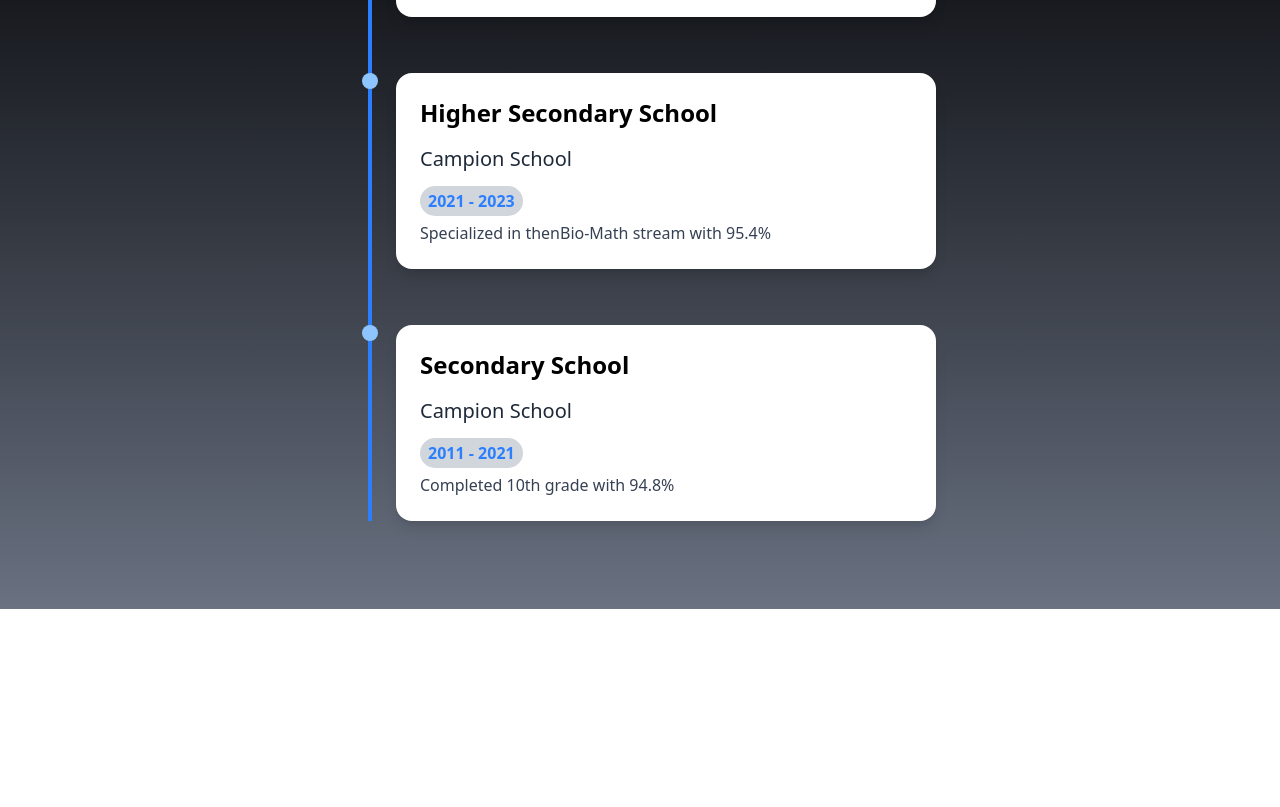
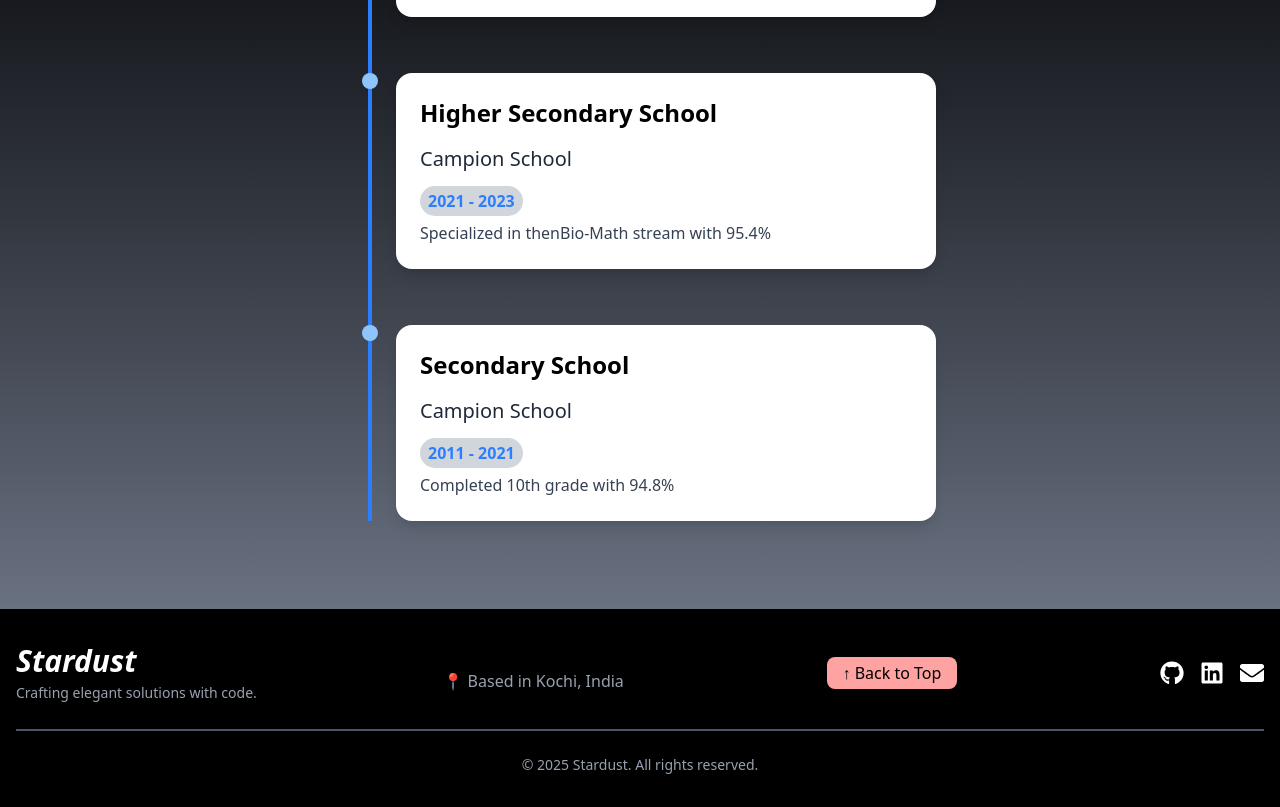
Before and after one commit to 3-stardust-7/Portfolio, a React (Vite) app: page /about in a window 1280 px wide. Shown: the part 1395-2202 px from the top of the page. Before the commit the page ends 2004 px from the top, so only its background shows below. Built offline with nearby package versions, Linux system fonts and the light colour scheme.

Commit message:
footer added

```diff
--- /dev/null
+++ b/src/components/Footer.jsx
@@ -0,0 +1,69 @@
+import React from "react";
+import { FaGithub, FaLinkedin, FaEnvelope } from "react-icons/fa";
+
+const Footer = () => {
+  return (
+    <footer className="bg-black text-white py-8">
+      <div className="container mx-auto px-4">
+        {/* Main Content */}
+        <div className="flex flex-col sm:flex-row justify-between items-center">
+          {/* Logo / Name */}
+          <div className="mb-6 md:mb-0">
+            <h2 className="text-3xl font-bold">
+              <em>Stardust</em>
+            </h2>
+            <p className="text-sm text-gray-400 mt-1">
+              Crafting elegant solutions with code.
+            </p>
+          </div>
+
+          <p className="text-md flex justify-center text-gray-400 mt-4">
+            📍 Based in Kochi, India
+          </p>
+          <button
+            onClick={() => window.scrollTo({ top: 0, behavior: "smooth" })}
+            className="bg-red-300 hover:bg-red-500 text-black px-4 py-1 rounded-lg m-4"
+          >
+            ↑ Back to Top
+          </button>
+
+          {/* Social Icons */}
+          <div className="flex space-x-4 text-2xl">
+            <a
+              href="https://github.com/3-stardust-7"
+              target="_blank"
+              rel="noopener noreferrer"
+              className="hover:text-red-300 transition"
+            >
+              <FaGithub />
+            </a>
+            <a
+              href="https://www.linkedin.com/in/k%C3%ADr%C3%BCbh%C3%A3-v-b5a873292/"
+              target="_blank"
+              rel="noopener noreferrer"
+              className="hover:text-red-300 transition"
+            >
+              <FaLinkedin />
+            </a>
+            <a
+              href="mailto:your-vkirubha7@gmail.com"
+              className="hover:text-red-300 transition"
+            >
+              <FaEnvelope />
+            </a>
+          </div>
+        </div>
+
+        {/* Horizontal Line */}
+        <hr className="border-t-2 border-gray-600 my-6" />
+
+        {/* Copyright */}
+        <div className="text-center text-gray-400 text-sm">
+          &copy; {new Date().getFullYear()} Stardust. All rights reserved.
+        </div>
+      </div>
+    </footer>
+  );
+};
+
+export default Footer;
--- a/src/pages/About.jsx
+++ b/src/pages/About.jsx
@@ -1,6 +1,7 @@
 import React from "react";
 import Navbar from "../components/Navbar";
 import SocialIcons from "../components/Socialicons";
+import Footer from "../components/Footer";
 
 const About = () => {
 
@@ -87,6 +88,9 @@ const About = () => {
           </div>
         </div>
       </div>
+      <div>
+        <Footer />
+      </div>
     </>
   );
 };
--- a/src/pages/Landing.jsx
+++ b/src/pages/Landing.jsx
@@ -2,7 +2,7 @@ import React from "react";
 import Navbar from "../components/Navbar";
 import SocialIcons from "../components/Socialicons";
 import Marquee from "react-fast-marquee";
-
+import Footer from "../components/Footer";
 
 //import { FaGithub, FaLinkedin, FaTwitter } from "react-icons/fa";
 
@@ -61,6 +61,9 @@ const Landing = () => {
       </div>
       <hr className="border-t-2 border-red-300 my-4" />
       <div className="min-h-screen bg-gray-400"></div>
+      <div>
+        <Footer />
+      </div>
     </>
   );
 };
--- a/src/pages/Projects.jsx
+++ b/src/pages/Projects.jsx
@@ -1,5 +1,6 @@
 import React from 'react'
 import Navbar from "../components/Navbar";
+import Footer from "../components/Footer";
 
 const Projects = () => {
 
@@ -139,6 +140,9 @@ const projectsData = [
             </div>
           </div>
         </section>
+        <div>
+          <Footer />
+        </div>
       </div>
     </>
   );
```
